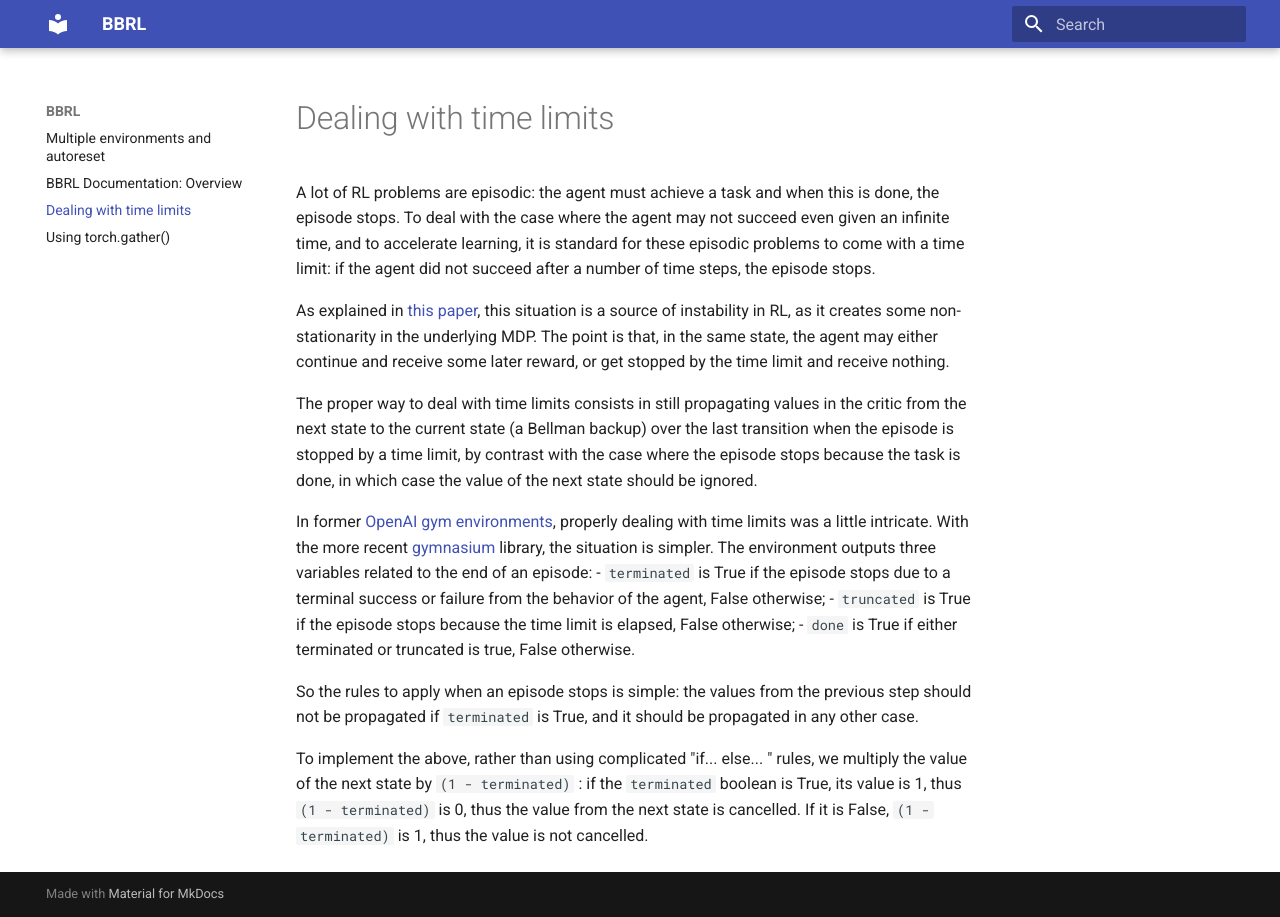
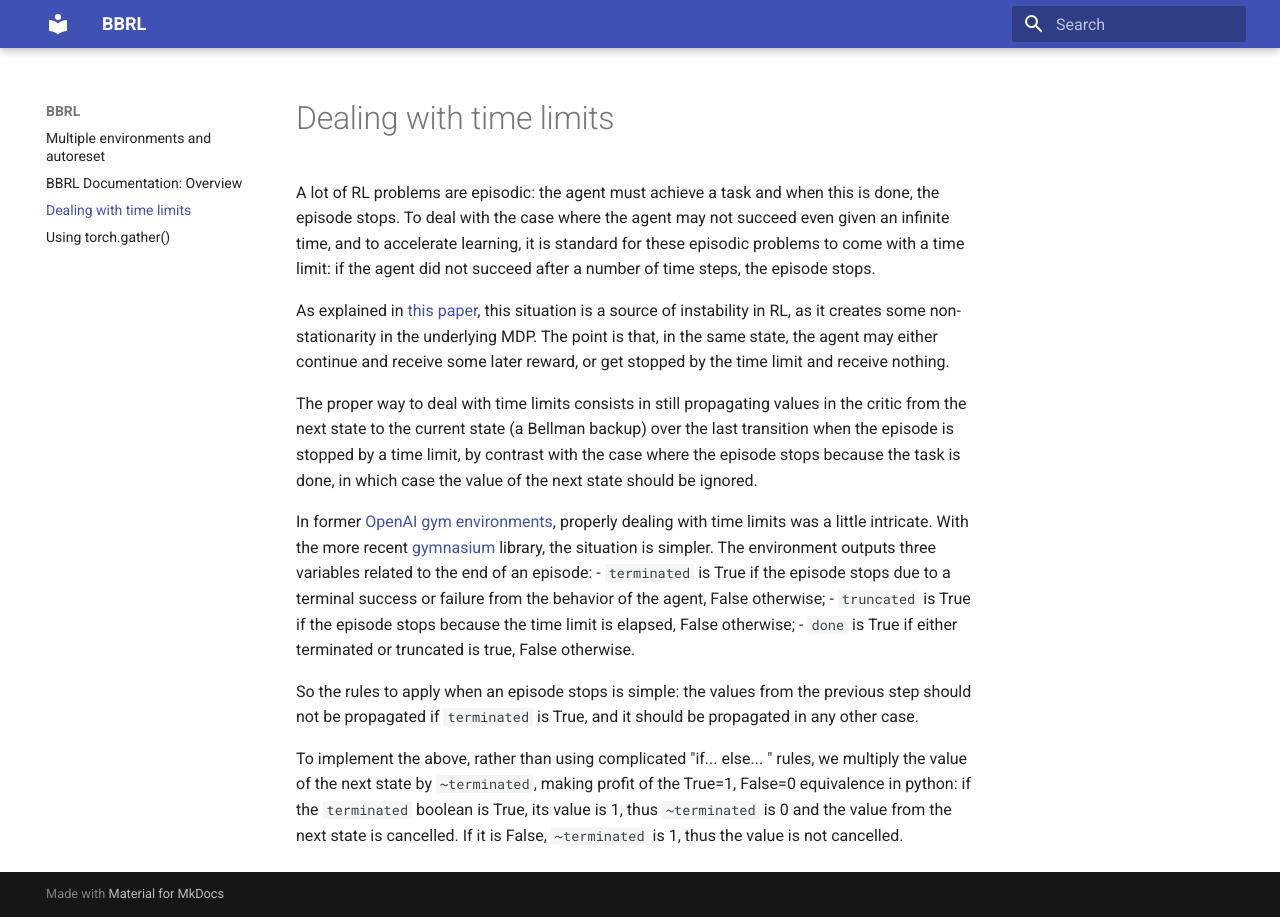
Before and after one commit to osigaud/bbrl, an MkDocs documentation site: the page built from docs/time_limits.md, in a window 1280 px wide. Built offline with MkDocs 1.6.1 and Material for MkDocs 9.7.7, drawn with Linux system fonts in a browser that asks for light colours.

Commit message:
clarified time limits

```diff
--- a/docs/time_limits.md
+++ b/docs/time_limits.md
@@ -13,4 +13,4 @@ In former [OpenAI gym environments](https://www.gymlibrary.dev/index.html), prop
 
 So the rules to apply when an episode stops is simple: the values from the previous step should not be propagated if `terminated` is True, and it should be propagated in any other case.
 
-To implement the above, rather than using complicated "if... else... " rules, we multiply the value of the next state by `(1 - terminated)` : if the `terminated` boolean is True, its value is 1, thus `(1 - terminated)` is 0, thus the value from the next state is cancelled. If it is False, `(1 - terminated)` is 1, thus the value is not cancelled.
+To implement the above, rather than using complicated "if... else... " rules, we multiply the value of the next state by `~terminated`, making profit of the True=1, False=0 equivalence in python: if the `terminated` boolean is True, its value is 1, thus `~terminated` is 0 and the value from the next state is cancelled. If it is False, `~terminated` is 1, thus the value is not cancelled.
```
